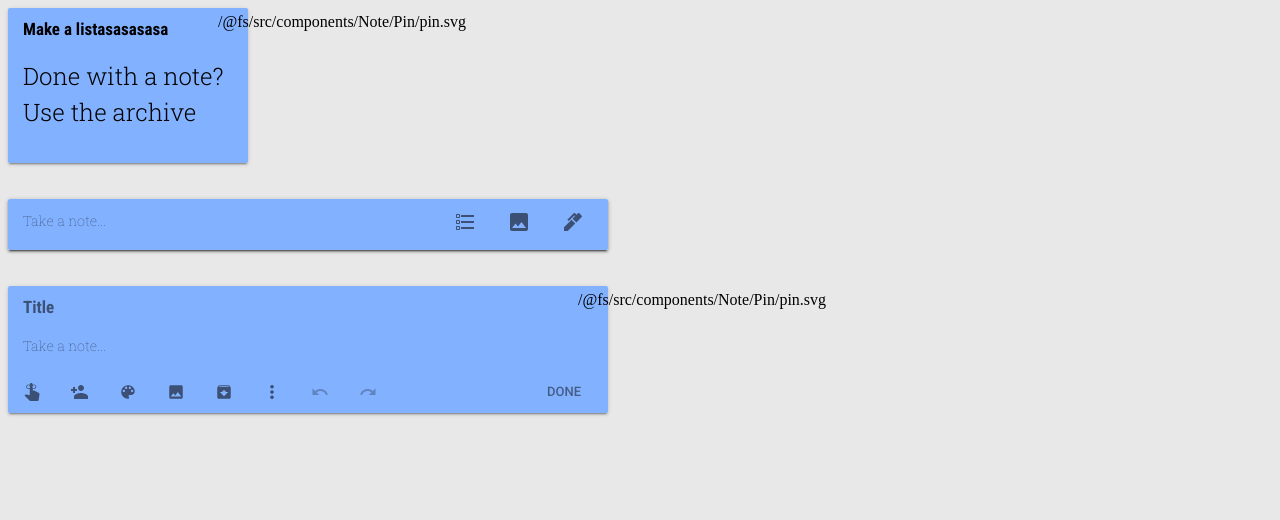
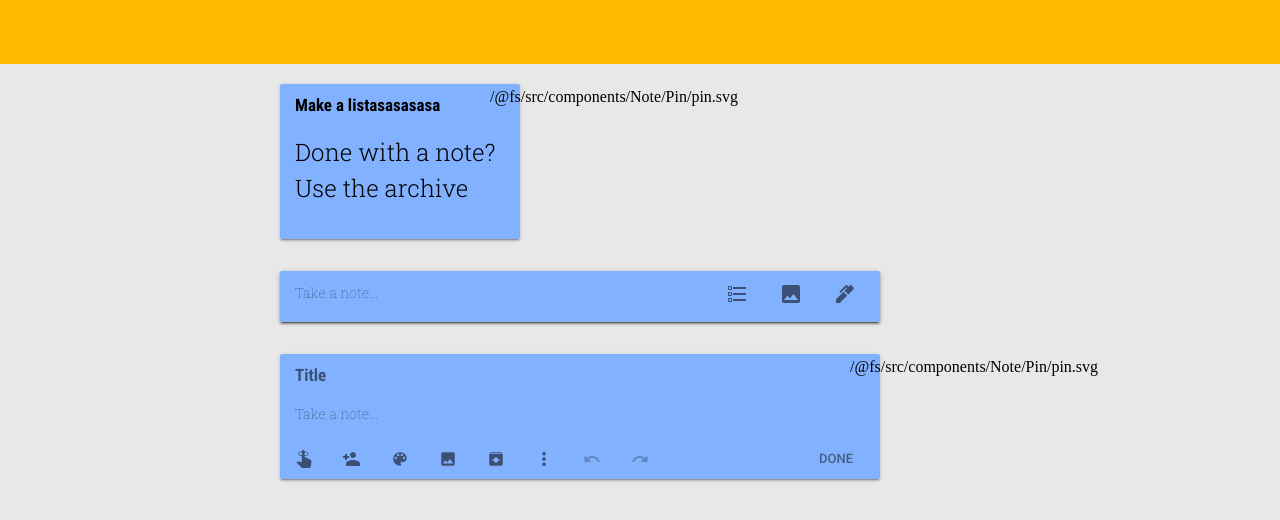
Before and after one commit to cristidrg/Google-Keep-React, a React app: page / in a window 1280 px wide. Shown: the top 520 px of the page. Built offline with nearby package versions, Linux system fonts and the light colour scheme.

Commit message:
Added css reset and basic layout

```diff
--- a/src/App.jsx
+++ b/src/App.jsx
@@ -1,12 +1,15 @@
 import React, { Component } from 'react';
 
-import './styles.css';
+import './styles.scss';
 import Note from './components/Note';
 
 class App extends Component {
   render() {
     return (
       <div className="App">
+        <header className="app__header" />
+        <div className="left__column" />
+        <div className="content">
           <Note note="Done with a note? Use the archive " title="Make a listasasasasa" />
           <br />
           <br />
@@ -15,6 +18,7 @@
           <br />
           <Note editMode />
         </div>
+      </div>
     );
   }
 }
--- /dev/null
+++ b/src/reset.scss
@@ -0,0 +1,129 @@
+/* http://meyerweb.com/eric/tools/css/reset/
+   v2.0 | 20110126
+   License: none (public domain)
+*/
+
+html,
+body,
+div,
+span,
+applet,
+object,
+iframe,
+h1,
+h2,
+h3,
+h4,
+h5,
+h6,
+p,
+blockquote,
+pre,
+a,
+abbr,
+acronym,
+address,
+big,
+cite,
+code,
+del,
+dfn,
+em,
+img,
+ins,
+kbd,
+q,
+s,
+samp,
+small,
+strike,
+strong,
+sub,
+sup,
+tt,
+var,
+b,
+u,
+i,
+center,
+dl,
+dt,
+dd,
+ol,
+ul,
+li,
+fieldset,
+form,
+label,
+legend,
+table,
+caption,
+tbody,
+tfoot,
+thead,
+tr,
+th,
+td,
+article,
+aside,
+canvas,
+details,
+embed,
+figure,
+figcaption,
+footer,
+header,
+hgroup,
+main,
+menu,
+nav,
+output,
+ruby,
+section,
+summary,
+time,
+mark,
+audio,
+video {
+  margin: 0;
+  padding: 0;
+  border: 0;
+  font-size: 100%;
+  font: inherit;
+  vertical-align: baseline;
+}
+/* HTML5 display-role reset for older browsers */
+article,
+aside,
+details,
+figcaption,
+figure,
+footer,
+header,
+hgroup,
+main,
+menu,
+nav,
+section {
+  display: block;
+}
+body {
+  line-height: 1;
+}
+ol,
+ul {
+  list-style: none;
+}
+blockquote,
+q {
+  quotes: none;
+  &:before,
+  &:after {
+    content: "";
+    content: none;
+  }
+}
+table {
+  border-collapse: collapse;
+  border-spacing: 0;
+}
--- a/src/styles.css
+++ /dev/null
@@ -1,3 +0,0 @@
-.invisible {
-  display: none;
-}
--- /dev/null
+++ b/src/styles.scss
@@ -0,0 +1,22 @@
+@import "./reset.scss";
+
+.invisible {
+  display: none;
+}
+
+.app__header {
+  background-color: #fb0;
+  margin-bottom: 20px;
+  height: 64px;
+  width: 100vw;
+}
+
+.left__column {
+  float: left;
+  height: 100vh;
+  width: 280px;
+}
+
+.content {
+  float: left;
+}
```
Lines whose indentation alone changed are shown as unchanged.
